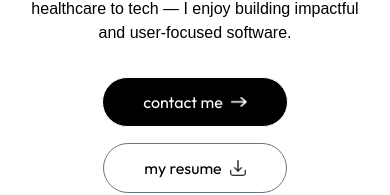
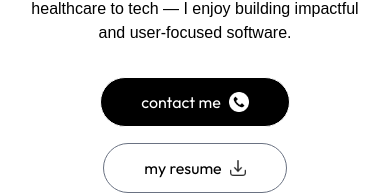
Before and after one commit to ruby014/PersonalWebsite, a Next.js app in the folder portfolio/: page / in a window 390 px wide. Shown: the part 529-724 px from the top of the page. Built offline with nearby package versions, Linux system fonts and the light colour scheme; a web font is replaced by a local one.

Commit message:
added phone icon when not hovering on contact me

```diff
--- a/portfolio/app/components/Header.jsx
+++ b/portfolio/app/components/Header.jsx
@@ -12,7 +12,6 @@ const Header = () => {
             <Image src={assets.profile_img} alt='' className='rounded-full w-32'/>
         </div>
         <h3 className='flex items-end gap-2 text-xl md:text-2xl mb-3 font-Ovo'>
-        {/* Hi, I'm Ruchelle! <Image src={assets.hand_icon} alt='' className='w-6'/> */}
         <br></br><br></br>
             <TypeAnimation
             sequence={[
@@ -33,9 +32,22 @@ const Header = () => {
             Carrying a unique blend of experience from healthcare to tech — I enjoy building impactful and user-focused software.
         </p>
         <div className='flex flex-col sm:flex-row items-center gap-4 mt-4'>
-            <a href='#contact' className='px-10 py-3 border border-white rounded-full bg-black text-white flex items-center gap-2 font-outfit text-base hover:bg-gray-700'>
+            <a href='#contact' className='group px-10 py-3 border border-white rounded-full bg-black text-white flex items-center gap-2 font-outfit text-base hover:bg-[#FFFFFF] hover:text-black hover:border-gray-500'>
                 contact me
-                <Image src={assets.right_arrow_white} alt='' className='w-4'/>
+                <span className='relative w-5 h-5'>
+                <Image src={assets.phone}
+                alt=''
+                width={20}
+                height={20}
+                className='absolute inset-0 opacity-100 group-hover:opacity-0 filter invert'/>
+                <Image
+                src='https://www.svgrepo.com/show/521128/email-1.svg'
+                alt=''
+                width={20}
+                height={20}
+                className='absolute inset-0 opacity-0 group-hover:opacity-100'
+                />
+                </span>
             </a>
             <a href='/ruchelle_baybayan_resume.pdf' download className='px-10 py-3 border rounded-full border-gray-500 flex items-center gap-2 font-outfit text-base hover:bg-lightHover'>
                 my resume
--- a/portfolio/assets/assets.js
+++ b/portfolio/assets/assets.js
@@ -51,6 +51,7 @@ import catback from './cat-back.png';
 import project8 from './portfolio.png';
 import hoppycat from './hoppy-cat.gif';
 import byecat from './bye-cat.gif';
+import phone from './phone-call.png';
 
 export const assets = {
     user_image,
@@ -105,7 +106,8 @@ export const assets = {
     catheart,
     catback,
     hoppycat,
-    byecat
+    byecat,
+    phone
 };
 
 export const projectData = [
```
Also changed, not shown: portfolio/assets/phone-call.png (added).
